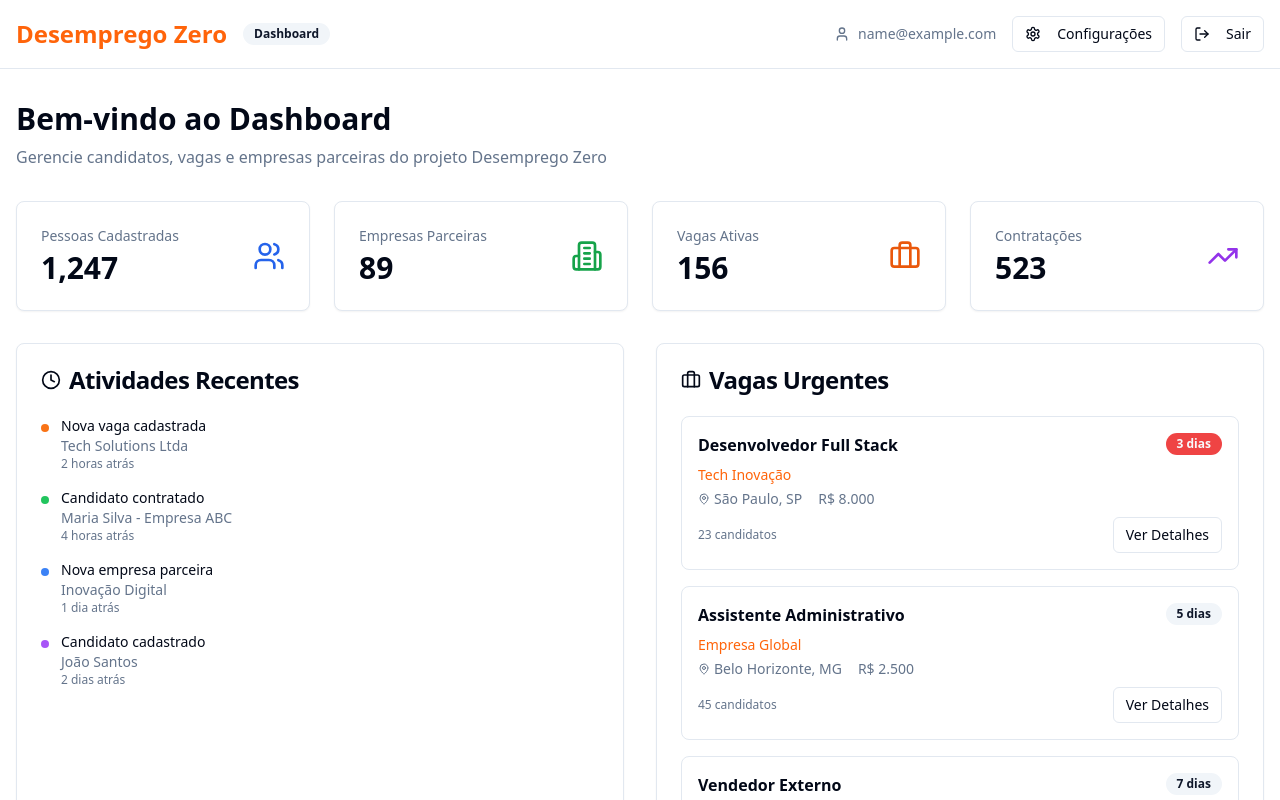
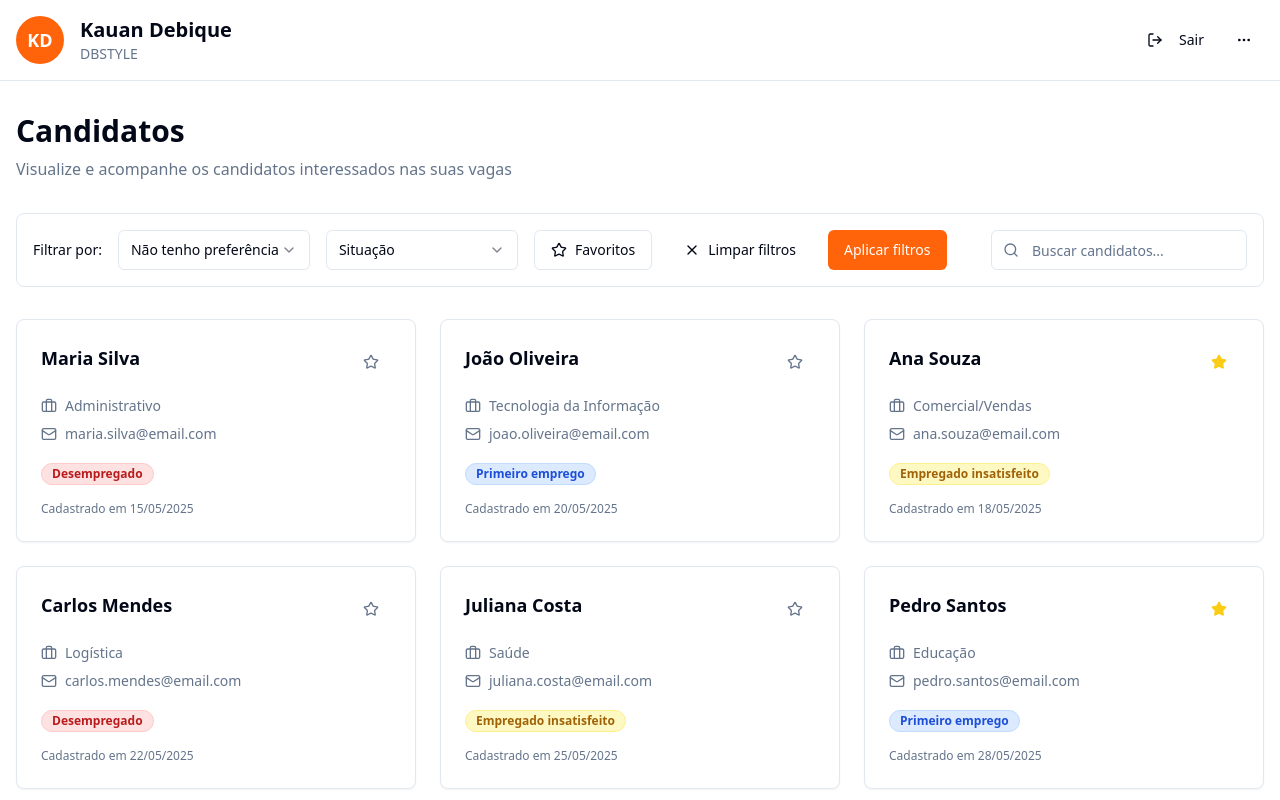
Before and after one commit to KauanBotz/desempregoZero, a React (Vite) app: page /candidatos in a window 1280 px wide. Shown: the top 800 px of the page. Built offline with nearby package versions, Linux system fonts and the light colour scheme; sample sign-in values are in the browser's storage.

Commit message:
Refactor: Implement dashboard for companies
Implement the dashboard for companies, including the layout, filters, cards, and modal for candidate details, as specified in the prompt.

```diff
--- a/src/pages/DashboardPage.tsx
+++ b/src/pages/DashboardPage.tsx
@@ -1,27 +1,132 @@
 import { useEffect, useState } from "react";
 import { useNavigate } from "react-router-dom";
 import { Button } from "@/components/ui/button";
-import { Card, CardContent, CardHeader, CardTitle } from "@/components/ui/card";
+import { Card, CardContent } from "@/components/ui/card";
 import { Badge } from "@/components/ui/badge";
-import { Separator } from "@/components/ui/separator";
+import { Input } from "@/components/ui/input";
+import { Select, SelectContent, SelectItem, SelectTrigger, SelectValue } from "@/components/ui/select";
+import { Dialog, DialogContent, DialogHeader, DialogTitle } from "@/components/ui/dialog";
 import { useToast } from "@/hooks/use-toast";
 import {
-  Users,
-  Building2,
+  Search,
+  Star,
   Briefcase,
-  TrendingUp,
-  Calendar,
-  MapPin,
-  Clock,
+  Mail,
   LogOut,
   User,
-  Settings
+  MoreHorizontal,
+  X,
+  Phone,
+  MapPin,
+  Download,
+  CheckCircle,
+  UserCheck
 } from "lucide-react";
+
+interface Candidate {
+  id: string;
+  name: string;
+  email: string;
+  phone: string;
+  city: string;
+  area: string;
+  status: "Desempregado" | "Primeiro emprego" | "Empregado insatisfeito";
+  registerDate: string;
+  isFavorite: boolean;
+  experience: string;
+  curriculumUrl?: string;
+}
 
 const DashboardPage = () => {
   const navigate = useNavigate();
   const { toast } = useToast();
   const [userEmail, setUserEmail] = useState("");
+  const [searchTerm, setSearchTerm] = useState("");
+  const [areaFilter, setAreaFilter] = useState("");
+  const [statusFilter, setStatusFilter] = useState("");
+  const [showFavorites, setShowFavorites] = useState(false);
+  const [selectedCandidate, setSelectedCandidate] = useState<Candidate | null>(null);
+
+  const [candidates, setCandidates] = useState<Candidate[]>([
+    {
+      id: "1",
+      name: "Maria Silva",
+      email: "maria.silva@email.com",
+      phone: "(11) 98765-4321",
+      city: "São Paulo, SP",
+      area: "Administrativo",
+      status: "Desempregado",
+      registerDate: "15/05/2025",
+      isFavorite: false,
+      experience: "Trabalhou por 3 anos como assistente administrativa, responsável por controle de documentos, suporte à gerência e atendimento telefônico. Antes disso, foi recepcionista por 1 ano.",
+      curriculumUrl: "curriculo_maria_silva.pdf"
+    },
+    {
+      id: "2",
+      name: "João Oliveira",
+      email: "joao.oliveira@email.com",
+      phone: "(11) 99876-5432",
+      city: "São Paulo, SP",
+      area: "Tecnologia da Informação",
+      status: "Primeiro emprego",
+      registerDate: "20/05/2025",
+      isFavorite: false,
+      experience: "Recém-formado em Análise e Desenvolvimento de Sistemas. Possui conhecimentos em React, Node.js e banco de dados. Realizou projetos acadêmicos e estágios.",
+      curriculumUrl: "curriculo_joao_oliveira.pdf"
+    },
+    {
+      id: "3",
+      name: "Ana Souza",
+      email: "ana.souza@email.com",
+      phone: "(11) 95555-1234",
+      city: "São Paulo, SP",
+      area: "Comercial/Vendas",
+      status: "Empregado insatisfeito",
+      registerDate: "18/05/2025",
+      isFavorite: true,
+      experience: "5 anos de experiência em vendas no varejo. Especialista em atendimento ao cliente e metas de vendas. Busca novos desafios na área comercial.",
+      curriculumUrl: "curriculo_ana_souza.pdf"
+    },
+    {
+      id: "4",
+      name: "Carlos Mendes",
+      email: "carlos.mendes@email.com",
+      phone: "(11) 94444-5678",
+      city: "São Paulo, SP",
+      area: "Logística",
+      status: "Desempregado",
+      registerDate: "22/05/2025",
+      isFavorite: false,
+      experience: "4 anos de experiência em logística e distribuição. Conhecimento em gestão de estoque e transporte. Certificação em operação de empilhadeira.",
+      curriculumUrl: "curriculo_carlos_mendes.pdf"
+    },
+    {
+      id: "5",
+      name: "Juliana Costa",
+      email: "juliana.costa@email.com",
+      phone: "(11) 93333-9876",
+      city: "São Paulo, SP",
+      area: "Saúde",
+      status: "Empregado insatisfeito",
+      registerDate: "25/05/2025",
+      isFavorite: false,
+      experience: "Técnica em enfermagem com 6 anos de experiência. Trabalhou em hospitais e clínicas. Busca oportunidade de crescimento profissional.",
+      curriculumUrl: "curriculo_juliana_costa.pdf"
+    },
+    {
+      id: "6",
+      name: "Pedro Santos",
+      email: "pedro.santos@email.com",
+      phone: "(11) 92222-3456",
+      city: "São Paulo, SP",
+      area: "Educação",
+      status: "Primeiro emprego",
+      registerDate: "28/05/2025",
+      isFavorite: true,
+      experience: "Recém-formado em Pedagogia. Possui experiência em estágios supervisionados e projetos educacionais. Busca primeira oportunidade como professor.",
+      curriculumUrl: "curriculo_pedro_santos.pdf"
+    },
+  ]);
 
   useEffect(() => {
     // Verificar se está autenticado
@@ -48,73 +153,59 @@ const DashboardPage = () => {
     navigate("/");
   };
 
-  const stats = [
-    { title: "Pessoas Cadastradas", value: "1,247", icon: Users, color: "text-blue-600" },
-    { title: "Empresas Parceiras", value: "89", icon: Building2, color: "text-green-600" },
-    { title: "Vagas Ativas", value: "156", icon: Briefcase, color: "text-orange-600" },
-    { title: "Contratações", value: "523", icon: TrendingUp, color: "text-purple-600" },
-  ];
+  const toggleFavorite = (candidateId: string) => {
+    setCandidates(prev =>
+      prev.map(candidate =>
+        candidate.id === candidateId
+          ? { ...candidate, isFavorite: !candidate.isFavorite }
+          : candidate
+      )
+    );
+  };
 
-  const recentActivities = [
-    {
-      id: 1,
-      action: "Nova vaga cadastrada",
-      company: "Tech Solutions Ltda",
-      time: "2 horas atrás",
-      type: "vaga"
-    },
-    {
-      id: 2,
-      action: "Candidato contratado",
-      company: "Maria Silva - Empresa ABC",
-      time: "4 horas atrás",
-      type: "contratacao"
-    },
-    {
-      id: 3,
-      action: "Nova empresa parceira",
-      company: "Inovação Digital",
-      time: "1 dia atrás",
-      type: "empresa"
-    },
-    {
-      id: 4,
-      action: "Candidato cadastrado",
-      company: "João Santos",
-      time: "2 dias atrás",
-      type: "candidato"
-    },
-  ];
+  const getStatusBadgeColor = (status: string) => {
+    switch (status) {
+      case "Desempregado":
+        return "bg-red-100 text-red-700 border-red-200";
+      case "Primeiro emprego":
+        return "bg-blue-100 text-blue-700 border-blue-200";
+      case "Empregado insatisfeito":
+        return "bg-yellow-100 text-yellow-700 border-yellow-200";
+      default:
+        return "bg-gray-100 text-gray-700 border-gray-200";
+    }
+  };
 
-  const urgentJobs = [
-    {
-      id: 1,
-      title: "Desenvolvedor Full Stack",
-      company: "Tech Inovação",
-      location: "São Paulo, SP",
-      salary: "R$ 8.000",
-      applicants: 23,
-      daysLeft: 3
-    },
-    {
-      id: 2,
-      title: "Assistente Administrativo",
-      company: "Empresa Global",
-      location: "Belo Horizonte, MG",
-      salary: "R$ 2.500",
-      applicants: 45,
-      daysLeft: 5
-    },
-    {
-      id: 3,
-      title: "Vendedor Externo",
-      company: "Vendas Plus",
-      location: "Rio de Janeiro, RJ",
-      salary: "R$ 3.200",
-      applicants: 12,
-      daysLeft: 7
-    },
-  ];
+  const filteredCandidates = candidates.filter(candidate => {
+    const matchesSearch = candidate.name.toLowerCase().includes(searchTerm.toLowerCase()) ||
+                         candidate.email.toLowerCase().includes(searchTerm.toLowerCase());
+    const matchesArea = !areaFilter || candidate.area === areaFilter;
+    const matchesStatus = !statusFilter || candidate.status === statusFilter;
+    const matchesFavorites = !showFavorites || candidate.isFavorite;
+
+    return matchesSearch && matchesArea && matchesStatus && matchesFavorites;
+  });
+
+  const clearFilters = () => {
+    setAreaFilter("");
+    setStatusFilter("");
+    setShowFavorites(false);
+  };
+
+  const handleContactCandidate = (candidateId: string) => {
+    toast({
+      title: "Contato registrado",
+      description: "Marcado como 'Entrei em contato' com sucesso.",
+    });
+  };
+
+  const handleHireCandidate = (candidateId: string) => {
+    toast({
+      title: "Contratação registrada",
+      description: "Candidato marcado como contratado!",
+      variant: "default",
+    });
+  };
 
   return (
     <div className="min-h-screen bg-background">
@@ -123,22 +214,22 @@ const DashboardPage = () => {
         <div className="container mx-auto px-4 py-4">
           <div className="flex items-center justify-between">
             <div className="flex items-center space-x-4">
-              <h1 className="text-2xl font-bold text-primary">Desemprego Zero</h1>
-              <Badge variant="secondary">Dashboard</Badge>
+              <div className="w-12 h-12 bg-primary rounded-full flex items-center justify-center">
+                <span className="text-primary-foreground font-bold text-lg">KD</span>
+              </div>
+              <div>
+                <h1 className="text-xl font-bold text-foreground">Kauan Debique</h1>
+                <p className="text-sm text-muted-foreground">DBSTYLE</p>
+              </div>
             </div>
 
-            <div className="flex items-center space-x-4">
-              <div className="flex items-center space-x-2 text-sm text-muted-foreground">
-                <User className="w-4 h-4" />
-                <span>{userEmail}</span>
-              </div>
-              <Button variant="outline" size="sm">
-                <Settings className="w-4 h-4 mr-2" />
-                Configurações
-              </Button>
-              <Button variant="outline" size="sm" onClick={handleLogout}>
+            <div className="flex items-center space-x-2">
+              <Button variant="ghost" size="sm" onClick={handleLogout}>
                 <LogOut className="w-4 h-4 mr-2" />
                 Sair
+              </Button>
+              <Button variant="ghost" size="sm">
+                <MoreHorizontal className="w-4 h-4" />
               </Button>
             </div>
           </div>
@@ -146,136 +237,235 @@ const DashboardPage = () => {
       </header>
 
       <div className="container mx-auto px-4 py-8">
-        {/* Welcome Section */}
+        {/* Page Title */}
         <div className="mb-8">
           <h2 className="text-3xl font-bold text-foreground mb-2">
-            Bem-vindo ao Dashboard
+            Candidatos
           </h2>
           <p className="text-muted-foreground">
-            Gerencie candidatos, vagas e empresas parceiras do projeto Desemprego Zero
+            Visualize e acompanhe os candidatos interessados nas suas vagas
           </p>
         </div>
 
-        {/* Stats Grid */}
-        <div className="grid grid-cols-1 md:grid-cols-2 lg:grid-cols-4 gap-6 mb-8">
-          {stats.map((stat, index) => (
-            <Card key={index} className="hover:shadow-lg transition-shadow">
+        {/* Filters and Search */}
+        <div className="flex flex-col lg:flex-row gap-4 mb-8 p-4 bg-card rounded-lg border">
+          <div className="flex flex-col lg:flex-row gap-4 flex-1">
+            <div className="flex items-center gap-2">
+              <span className="text-sm font-medium">Filtrar por:</span>
+            </div>
+
+            <Select value={areaFilter} onValueChange={setAreaFilter}>
+              <SelectTrigger className="w-48">
+                <SelectValue placeholder="Não tenho preferência" />
+              </SelectTrigger>
+              <SelectContent className="bg-background border border-border shadow-lg z-50">
+                <SelectItem value="">Todas as áreas</SelectItem>
+                <SelectItem value="Administrativo">Administrativo</SelectItem>
+                <SelectItem value="Tecnologia da Informação">Tecnologia da Informação</SelectItem>
+                <SelectItem value="Comercial/Vendas">Comercial/Vendas</SelectItem>
+                <SelectItem value="Logística">Logística</SelectItem>
+                <SelectItem value="Saúde">Saúde</SelectItem>
+                <SelectItem value="Educação">Educação</SelectItem>
+              </SelectContent>
+            </Select>
+
+            <Select value={statusFilter} onValueChange={setStatusFilter}>
+              <SelectTrigger className="w-48">
+                <SelectValue placeholder="Situação" />
+              </SelectTrigger>
+              <SelectContent className="bg-background border border-border shadow-lg z-50">
+                <SelectItem value="">Todas as situações</SelectItem>
+                <SelectItem value="Desempregado">Desempregado</SelectItem>
+                <SelectItem value="Primeiro emprego">Primeiro emprego</SelectItem>
+                <SelectItem value="Empregado insatisfeito">Empregado insatisfeito</SelectItem>
+              </SelectContent>
+            </Select>
+
+            <Button
+              variant={showFavorites ? "default" : "outline"}
+              onClick={() => setShowFavorites(!showFavorites)}
+              className="flex items-center gap-2"
+            >
+              <Star className={`w-4 h-4 ${showFavorites ? 'fill-current' : ''}`} />
+              Favoritos
+            </Button>
+
+            <Button variant="ghost" onClick={clearFilters} className="flex items-center gap-2">
+              <X className="w-4 h-4" />
+              Limpar filtros
+            </Button>
+
+            <Button>
+              Aplicar filtros
+            </Button>
+          </div>
+
+          <div className="relative">
+            <Search className="absolute left-3 top-1/2 transform -translate-y-1/2 text-muted-foreground w-4 h-4" />
+            <Input
+              placeholder="Buscar candidatos..."
+              value={searchTerm}
+              onChange={(e) => setSearchTerm(e.target.value)}
+              className="pl-10 w-64"
+            />
+          </div>
+        </div>
+
+        {/* Candidates Grid */}
+        <div className="grid grid-cols-1 md:grid-cols-2 lg:grid-cols-3 gap-6">
+          {filteredCandidates.map((candidate) => (
+            <Card
+              key={candidate.id}
+              className="cursor-pointer hover:shadow-lg transition-shadow relative"
+              onClick={() => setSelectedCandidate(candidate)}
+            >
               <CardContent className="p-6">
-                <div className="flex items-center justify-between">
-                  <div>
-                    <p className="text-sm font-medium text-muted-foreground mb-1">
-                      {stat.title}
-                    </p>
-                    <p className="text-3xl font-bold text-foreground">
-                      {stat.value}
-                    </p>
+                <div className="flex justify-between items-start mb-4">
+                  <h3 className="font-bold text-lg text-foreground">{candidate.name}</h3>
+                  <Button
+                    variant="ghost"
+                    size="sm"
+                    onClick={(e) => {
+                      e.stopPropagation();
+                      toggleFavorite(candidate.id);
+                    }}
+                  >
+                    <Star className={`w-4 h-4 ${candidate.isFavorite ? 'fill-yellow-400 text-yellow-400' : 'text-muted-foreground'}`} />
+                  </Button>
+                </div>
+
+                <div className="space-y-2 mb-4">
+                  <div className="flex items-center gap-2 text-sm text-muted-foreground">
+                    <Briefcase className="w-4 h-4" />
+                    <span>{candidate.area}</span>
                   </div>
-                  <stat.icon className={`w-8 h-8 ${stat.color}`} />
+                  <div className="flex items-center gap-2 text-sm text-muted-foreground">
+                    <Mail className="w-4 h-4" />
+                    <span>{candidate.email}</span>
+                  </div>
+                </div>
+
+                <div className="mb-4">
+                  <Badge className={`${getStatusBadgeColor(candidate.status)} border`}>
+                    {candidate.status}
+                  </Badge>
+                </div>
+
+                <div className="text-xs text-muted-foreground">
+                  Cadastrado em {candidate.registerDate}
                 </div>
               </CardContent>
             </Card>
           ))}
         </div>
 
-        <div className="grid grid-cols-1 lg:grid-cols-2 gap-8">
-          {/* Recent Activities */}
-          <Card>
-            <CardHeader>
-              <CardTitle className="flex items-center space-x-2">
-                <Clock className="w-5 h-5" />
-                <span>Atividades Recentes</span>
-              </CardTitle>
-            </CardHeader>
-            <CardContent>
-              <div className="space-y-4">
-                {recentActivities.map((activity) => (
-                  <div key={activity.id} className="flex items-start space-x-3">
-                    <div className={`w-2 h-2 rounded-full mt-2 ${
-                      activity.type === 'vaga' ? 'bg-orange-500' :
-                      activity.type === 'contratacao' ? 'bg-green-500' :
-                      activity.type === 'empresa' ? 'bg-blue-500' : 'bg-purple-500'
-                    }`} />
-                    <div className="flex-1 min-w-0">
-                      <p className="text-sm font-medium text-foreground">
-                        {activity.action}
-                      </p>
-                      <p className="text-sm text-muted-foreground">
-                        {activity.company}
-                      </p>
-                      <p className="text-xs text-muted-foreground">
-                        {activity.time}
-                      </p>
-                    </div>
+        {/* Pagination */}
+        <div className="flex justify-center items-center gap-2 mt-8">
+          <Button variant="outline" size="sm">Anterior</Button>
+          <Button variant="default" size="sm">1</Button>
+          <Button variant="outline" size="sm">2</Button>
+          <Button variant="outline" size="sm">3</Button>
+          <span className="text-muted-foreground">...</span>
+          <Button variant="outline" size="sm">10</Button>
+          <Button variant="outline" size="sm">Próximo</Button>
+        </div>
+      </div>
+
+      {/* Candidate Details Modal */}
+      {selectedCandidate && (
+        <Dialog open={!!selectedCandidate} onOpenChange={() => setSelectedCandidate(null)}>
+          <DialogContent className="max-w-4xl max-h-[90vh] overflow-y-auto">
+            <DialogHeader className="bg-primary text-primary-foreground p-4 -m-6 mb-6 rounded-t-lg">
+              <DialogTitle className="text-xl font-bold">Detalhes do Candidato</DialogTitle>
+            </DialogHeader>
+
+            <div className="grid grid-cols-1 lg:grid-cols-2 gap-6 mb-6">
+              {/* Personal Information */}
+              <div>
+                <h3 className="text-lg font-semibold mb-4 text-foreground">Informações Pessoais</h3>
+                <div className="space-y-3">
+                  <div>
+                    <span className="font-medium text-foreground">Nome completo:</span>
+                    <p className="text-muted-foreground">{selectedCandidate.name}</p>
                   </div>
-                ))}
+                  <div>
+                    <span className="font-medium text-foreground">E-mail:</span>
+                    <p className="text-muted-foreground">{selectedCandidate.email}</p>
+                  </div>
+                  <div>
+                    <span className="font-medium text-foreground">Telefone:</span>
+                    <p className="text-muted-foreground">{selectedCandidate.phone}</p>
+                  </div>
+                  <div>
+                    <span className="font-medium text-foreground">Cidade:</span>
+                    <p className="text-muted-foreground">{selectedCandidate.city}</p>
+                  </div>
+                  <div>
+                    <span className="font-medium text-foreground">Situação atual:</span>
+                    <Badge className={`${getStatusBadgeColor(selectedCandidate.status)} border ml-2`}>
+                      {selectedCandidate.status}
+                    </Badge>
+                  </div>
+                </div>
               </div>
-            </CardContent>
-          </Card>
 
-          {/* Urgent Jobs */}
-          <Card>
-            <CardHeader>
-              <CardTitle className="flex items-center space-x-2">
-                <Briefcase className="w-5 h-5" />
-                <span>Vagas Urgentes</span>
-              </CardTitle>
-            </CardHeader>
-            <CardContent>
-              <div className="space-y-4">
-                {urgentJobs.map((job) => (
-                  <div key={job.id} className="border border-border rounded-lg p-4">
-                    <div className="flex items-start justify-between mb-2">
-                      <h3 className="font-semibold text-foreground">{job.title}</h3>
-                      <Badge variant={job.daysLeft <= 3 ? "destructive" : "secondary"}>
-                        {job.daysLeft} dias
-                      </Badge>
-                    </div>
-                    <p className="text-sm text-primary font-medium mb-1">{job.company}</p>
-                    <div className="flex items-center space-x-4 text-sm text-muted-foreground mb-2">
-                      <div className="flex items-center space-x-1">
-                        <MapPin className="w-3 h-3" />
-                        <span>{job.location}</span>
-                      </div>
-                      <span className="font-medium">{job.salary}</span>
-                    </div>
-                    <div className="flex items-center justify-between">
-                      <span className="text-xs text-muted-foreground">
-                        {job.applicants} candidatos
-                      </span>
-                      <Button size="sm" variant="outline">
-                        Ver Detalhes
-                      </Button>
-                    </div>
+              {/* Professional Information */}
+              <div>
+                <h3 className="text-lg font-semibold mb-4 text-foreground">Informações Profissionais</h3>
+                <div className="space-y-3">
+                  <div>
+                    <span className="font-medium text-foreground">Área de interesse:</span>
+                    <p className="text-muted-foreground">{selectedCandidate.area}</p>
                   </div>
-                ))}
+                  <div>
+                    <span className="font-medium text-foreground">Resumo de experiência:</span>
+                    <p className="text-muted-foreground leading-relaxed">{selectedCandidate.experience}</p>
+                  </div>
+                </div>
               </div>
-            </CardContent>
-          </Card>
-        </div>
+            </div>
 
-        {/* Quick Actions */}
-        <Card className="mt-8">
-          <CardHeader>
-            <CardTitle>Ações Rápidas</CardTitle>
-          </CardHeader>
-          <CardContent>
-            <div className="grid grid-cols-1 md:grid-cols-3 gap-4">
-              <Button className="p-6 h-auto flex-col space-y-2">
-                <Users className="w-6 h-6" />
-                <span>Gerenciar Candidatos</span>
+            {/* Curriculum */}
+            <div className="mb-6">
+              <h3 className="text-lg font-semibold mb-4 text-foreground">Currículo</h3>
+              <div className="flex items-center justify-between p-4 bg-muted rounded-lg">
+                <div className="flex items-center gap-3">
+                  <div className="w-8 h-8 bg-red-500 rounded flex items-center justify-center">
+                    <span className="text-white text-xs font-bold">PDF</span>
+                  </div>
+                  <div>
+                    <p className="font-medium text-foreground">{selectedCandidate.curriculumUrl}</p>
+                    <p className="text-sm text-muted-foreground">PDF – 1.2 MB</p>
+                  </div>
+                </div>
+                <Button className="flex items-center gap-2">
+                  <Download className="w-4 h-4" />
+                  Download
+                </Button>
+              </div>
+            </div>
+
+            {/* Actions */}
+            <div className="flex gap-3 pt-4 border-t">
+              <Button
+                onClick={() => handleContactCandidate(selectedCandidate.id)}
+                className="flex items-center gap-2"
+                variant="outline"
+              >
+                <CheckCircle className="w-4 h-4" />
+                Entrei em contato
               </Button>
-              <Button variant="outline" className="p-6 h-auto flex-col space-y-2">
-                <Briefcase className="w-6 h-6" />
-                <span>Cadastrar Vaga</span>
-              </Button>
-              <Button variant="outline" className="p-6 h-auto flex-col space-y-2">
-                <Building2 className="w-6 h-6" />
-                <span>Nova Empresa</span>
+              <Button
+                onClick={() => handleHireCandidate(selectedCandidate.id)}
+                className="flex items-center gap-2 bg-orange-500 hover:bg-orange-600"
+              >
+                <UserCheck className="w-4 h-4" />
+                Contratei
               </Button>
             </div>
-          </CardContent>
-        </Card>
-      </div>
+          </DialogContent>
+        </Dialog>
+      )}
     </div>
   );
 };
```
